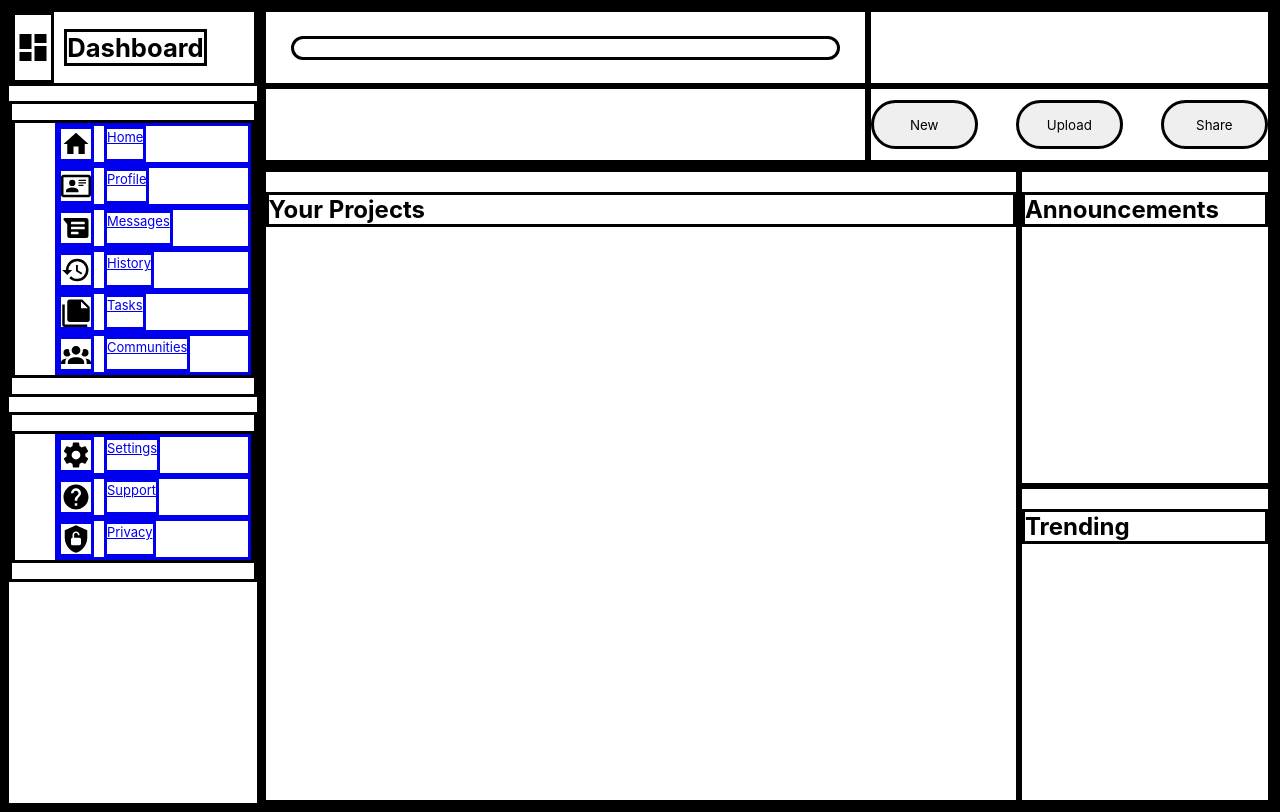
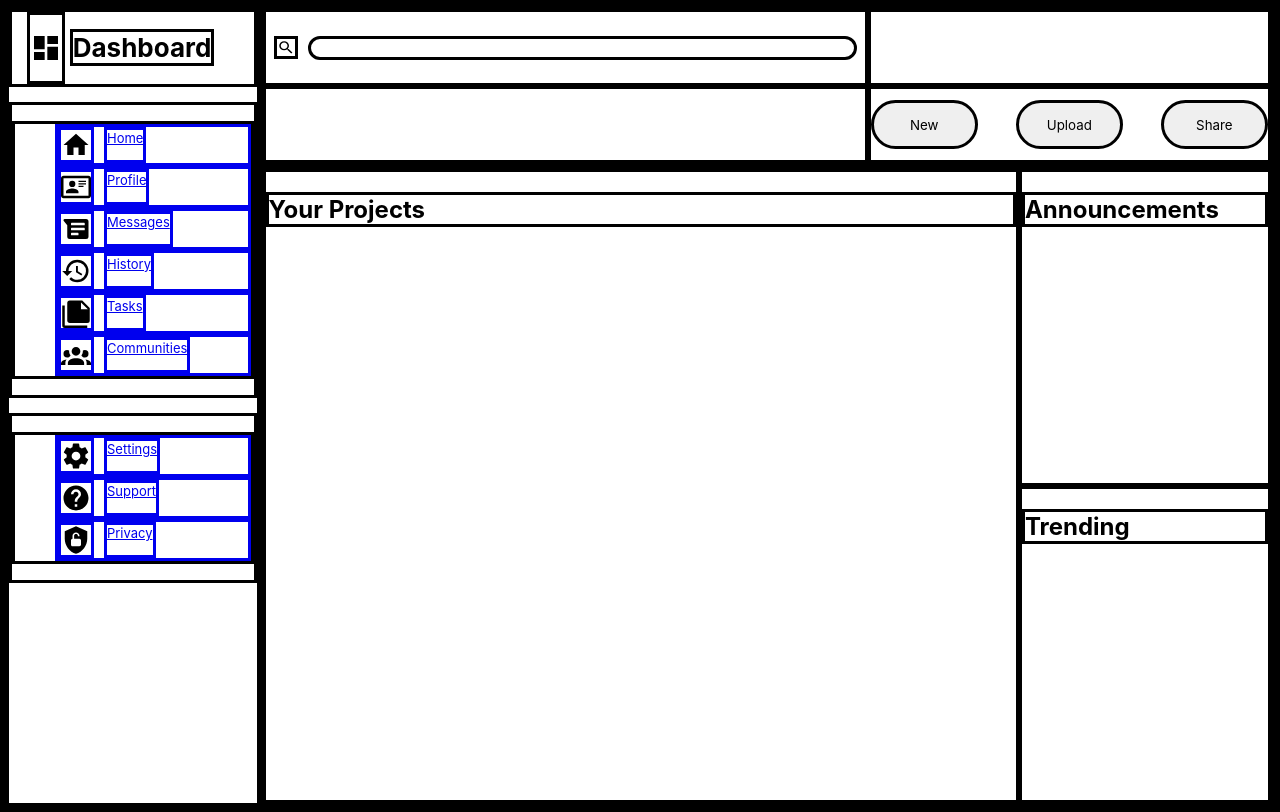
Before and after one commit to SaniLetchu/Admin-Dashboard, a plain HTML site: page index.html in a window 1280 px wide. Drawn offline with Linux system fonts and the light colour scheme.

Commit message:
More svgs and my profile picture from github

```diff
--- a/index.html
+++ b/index.html
@@ -33,6 +33,7 @@
     </div>
     <div class="header">
         <div class="searchbox">
+            <img class="searchicon" src="./SVG/search.svg">
             <input>
         </div>
         <div class="profilebox">
--- a/style.css
+++ b/style.css
@@ -20,11 +20,13 @@ li {
 
 .branding {
     display: flex;
-    gap: 10px;
+    gap: 5px;
+    padding-left: 15px;
+    padding-right: 15px;
 }
 
 .title {
-    font-size: max(2vw, 25px);
+    font-size: max(2vw, 26px);
 }
 
 button {
@@ -80,8 +82,13 @@ input {
     align-items: center;
 }
 
+.searchicon {
+    width: 3%;
+}
+
 .searchbox {
     display: flex;
+    gap: 10px;
     justify-content: center;
     align-items: center;
 }
```
Also changed, not shown: images/.png (added).
